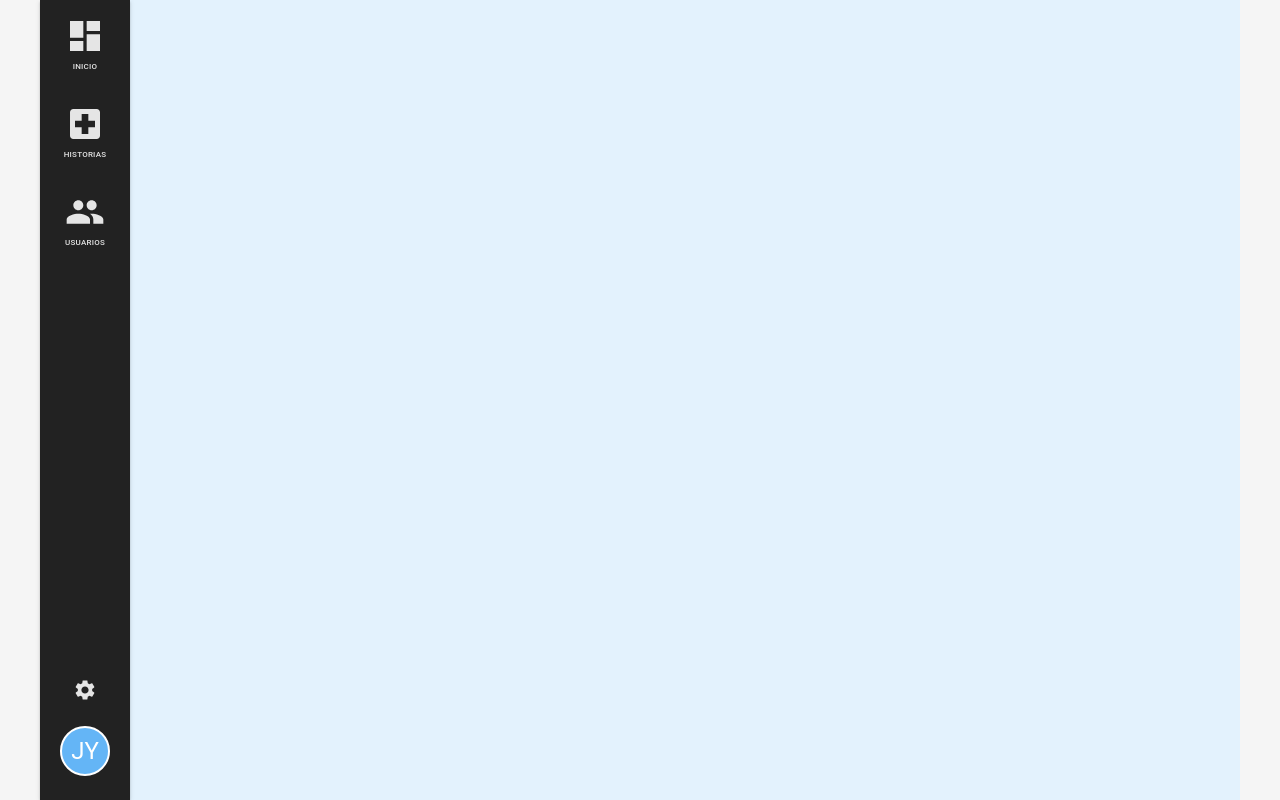
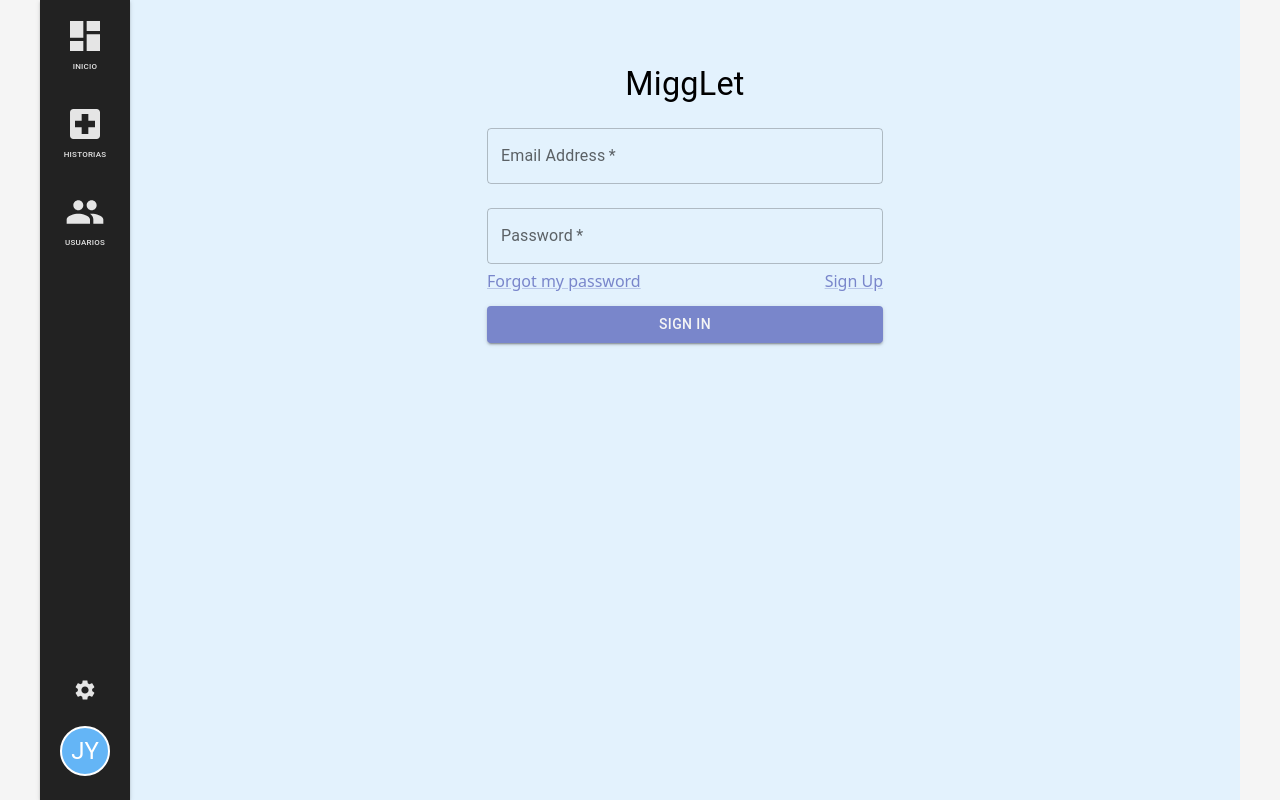
Before and after one commit to luiseyer/MiggLet, a React (Vite) app in the folder app/: page /login in a window 1280 px wide. Built offline with nearby package versions, Linux system fonts and the light colour scheme.

Commit message:
te sigo odiando

```diff
--- a/app/src/App.jsx
+++ b/app/src/App.jsx
@@ -5,7 +5,7 @@ import { memo } from 'react'
 import { BrowserRouter, Routes, Route } from 'react-router-dom'
 import { ThemeProvider } from '@mui/material/styles'
 // PAGES
-import { DashboardPage, EMRsPage, UsersPage } from './views'
+import { DashboardPage, EMRsPage, UsersPage, LoginPage} from './views'
 // COMPONENTS
 import AppContainer from './components/AppContainer'
 
@@ -19,6 +19,7 @@ const App = function () {
               <Route path='/dashboard' element={<DashboardPage />} />
               <Route path='/emrs' element={<EMRsPage />} />
               <Route path='/users' element={<UsersPage />} />
+              <Route path='/login' element={<LoginPage/> }/>
             </Routes>
           </AppContainer>
         </BrowserRouter>
--- /dev/null
+++ b/app/src/views/LoginPage.jsx
@@ -0,0 +1,73 @@
+import { memo } from 'react'
+import {Button,TextField, Link, Grid}from "@mui/material";
+import Box from "@mui/material/Box";
+import Typography from "@mui/material/Typography";
+import Container from "@mui/material/Container";
+
+function LoginPage() {
+  const handleSubmit = (event) => {
+    event.preventDefault();
+    const data = new FormData(event.currentTarget);
+    console.log({
+      email: data.get("email"),
+      password: data.get("password"),
+    });
+  };
+  return (
+    <Container maxWidth="xs">
+      <Box
+        sx={{
+          alignItems: "center",
+          flexDirection: "column",
+          marginTop: 6,
+          display: "flex",
+        }}
+      >
+        <Typography component="h1" variant="h4">MiggLet</Typography>
+        <Box component="form" onSubmit={handleSubmit} noValidate sx={{ mt: 1 }}>
+          <TextField
+            name="email"
+            margin="normal"
+            required
+            fullWidth
+            id="email"
+            label="Email Address"
+          />
+          <TextField
+            name="password"
+            margin="normal"
+            required
+            fullWidth
+            label="Password"
+            type="password"
+            id="password"
+          />
+          <Grid container>
+            <Grid item xs>
+              <Link href="#" >
+                Forgot my password
+              </Link>
+            </Grid>
+            <Grid item>
+              <Link href="#">
+                {"Sign Up"}
+              </Link>
+            </Grid>
+          </Grid>
+          <Button
+            fullWidth
+            type="submit"
+            variant="contained"
+            sx={{ mt: 2, mb: 1 }}
+          >
+            Sign In
+          </Button>
+        </Box>
+      </Box>
+    </Container>
+  );
+}
+
+
+
+export default memo(LoginPage)
--- a/app/src/views/index.jsx
+++ b/app/src/views/index.jsx
@@ -1,5 +1,6 @@
 import DashboardPage from './DashboardPage'
 import UsersPage from './UsersPage'
 import EMRsPage from './EMRsPage'
+import LoginPage from './LoginPage'
 
-export { DashboardPage, UsersPage, EMRsPage }
+export { DashboardPage, UsersPage, EMRsPage, LoginPage }
```
